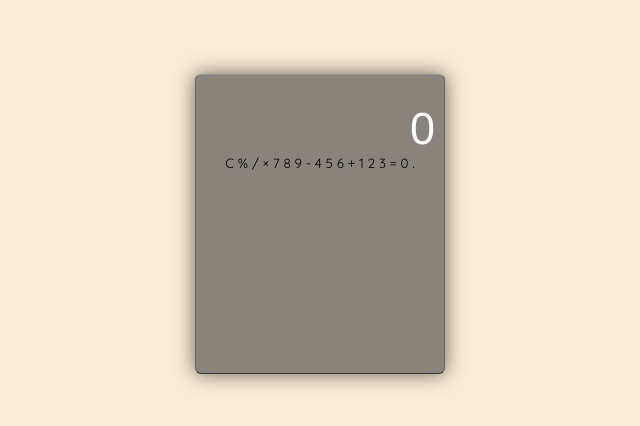
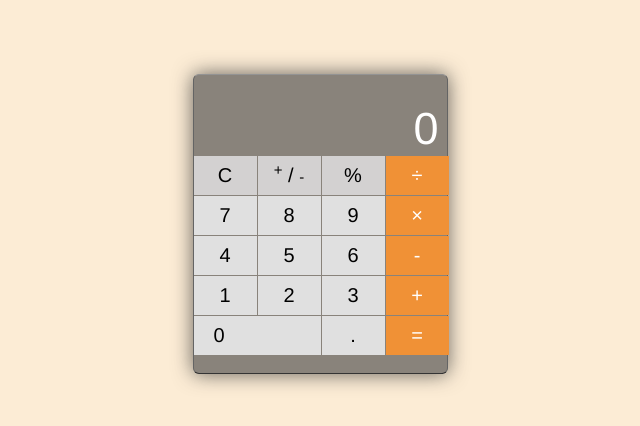
Before and after one commit to nus3/calculator, a plain HTML site: page index.html in a window 1280 px wide. Shown: the part 176-602 px from the top of the page, without its empty margins (320-960 px from the left). Drawn offline with Linux system fonts and the light colour scheme.

Commit message:
ui実装

```diff
--- a/index.html
+++ b/index.html
@@ -14,24 +14,39 @@
             <div class="caluclator">
                 <input id="caluclator__value" class="caluclator__value" type="readonly" disabled value="0">
                 <div class="caluclator__btns">
-                    <button class="caluclator__btn">C</button>
-                    <button class="caluclator__btn">%</button>
-                    <button class="caluclator__btn">/</button>
-                    <button class="caluclator__btn">×</button>
+                    <div class="caluclator__row">
+                        <button class="caluclator__btn gray">C</button>
+                        <button class="caluclator__btn gray">
+                            <sup>+</sup>
+                            /
+                            <sub>-</sub>
+                        </button>
+                        <button class="caluclator__btn gray">%</button>
+                        <button class="caluclator__btn orange">÷</button>
+                    </div>
+                    <div class="caluclator__row">
                         <button class="caluclator__btn">7</button>
                         <button class="caluclator__btn">8</button>
                         <button class="caluclator__btn">9</button>
-                    <button class="caluclator__btn">-</button>
+                        <button class="caluclator__btn orange">×</button>
+                    </div>
+                    <div class="caluclator__row">
                         <button class="caluclator__btn">4</button>
                         <button class="caluclator__btn">5</button>
                         <button class="caluclator__btn">6</button>
-                    <button class="caluclator__btn">+</button>
+                        <button class="caluclator__btn orange">-</button>
+                    </div>
+                    <div class="caluclator__row">
                         <button class="caluclator__btn">1</button>
                         <button class="caluclator__btn">2</button>
                         <button class="caluclator__btn">3</button>
-                    <button class="caluclator__btn">=</button>
-                    <button class="caluclator__btn">0</button>
+                        <button class="caluclator__btn orange">+</button>
+                    </div>
+                    <div class="caluclator__row">
+                        <button class="caluclator__btn caluclator__btn--big">0</button>
                         <button class="caluclator__btn">.</button>
+                        <button class="caluclator__btn orange">=</button>
+                    </div>
                 </div>
             </div>
         </main>
--- a/style.css
+++ b/style.css
@@ -11,6 +11,20 @@ body {
     font-size: 14px;
     color: #888;
     background-color: #FCECD5;
+}
+
+sup {
+    top: -0.5em;
+}
+
+sub {
+    bottom: -0em;
+}
+
+sub, sup {
+    font-size: 75%;
+    line-height: 0;
+    position: relative;
 }
 
 .container {
@@ -30,7 +44,8 @@ body {
     display: flex;
     flex-direction: column;
     align-items: center;
-    width:  250px;
+    flex-wrap: wrap;
+    width:  255px;
     height: 300px;
     max-height: 500px;
     background-color: #89837B;
@@ -53,9 +68,53 @@ body {
     padding: 0 10px;
     border: 0;
     margin: 28px 0 0 0;
+}
 
+.caluclator__btns {
+    display: flex;
+    flex-direction: column;
+    width: inherit;
+}
+
+.caluclator__row {
+    display: flex;
+    justify-content: space-between;
+    height: 40px;
+    padding-top: 1px;
 }
 
 .caluclator__btn {
-    font-family: 'Quicksand', sans-serif;
+    width: 63px;
+    background-color: #E0E0E0;
+    font-size: 20px;
+    font-family: "HelveticaNeue-Light", "Helvetica Light", "Helvetica Neue", Helvetica, Arial, sans-serif;
+    border: 0;
+    cursor: pointer;
 }
+
+.caluclator__btn:active {
+    background: rgba(224, 224, 224, 0.5)
+}
+
+.orange {
+    background-color: #F09136;
+    color: white;
+}
+
+.orange:active {
+    background-color: rgba(240, 145, 54, 0.4)
+}
+
+.gray {
+    background-color: rgb(211, 209, 209);
+}
+
+.gray:active {
+    background-color: rgba(211, 209, 209, 0.5)
+}
+
+.caluclator__btn--big {
+    width: 127px;
+    text-align: left;
+    padding-left: 20px;
+}
```
Lines whose indentation alone changed are shown as unchanged.
